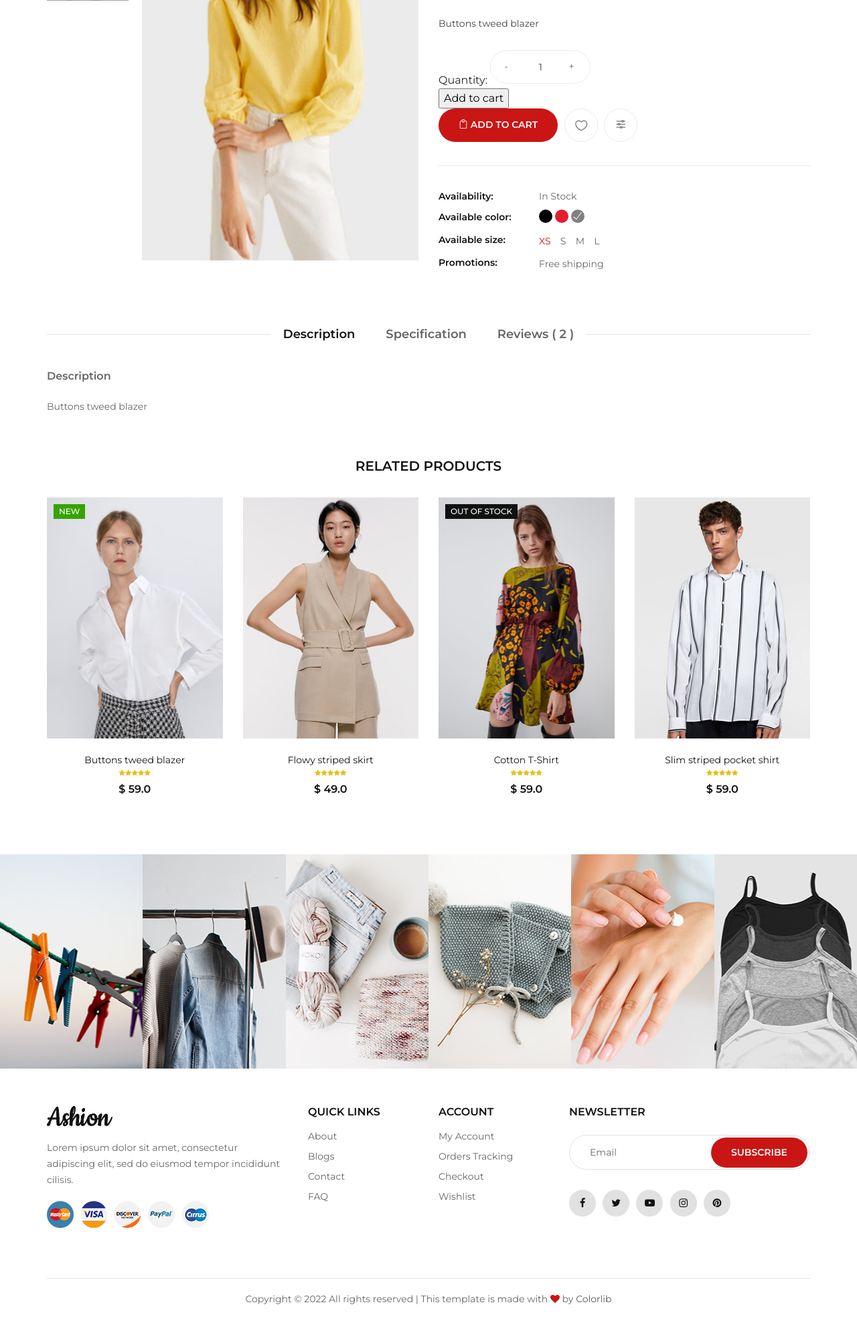
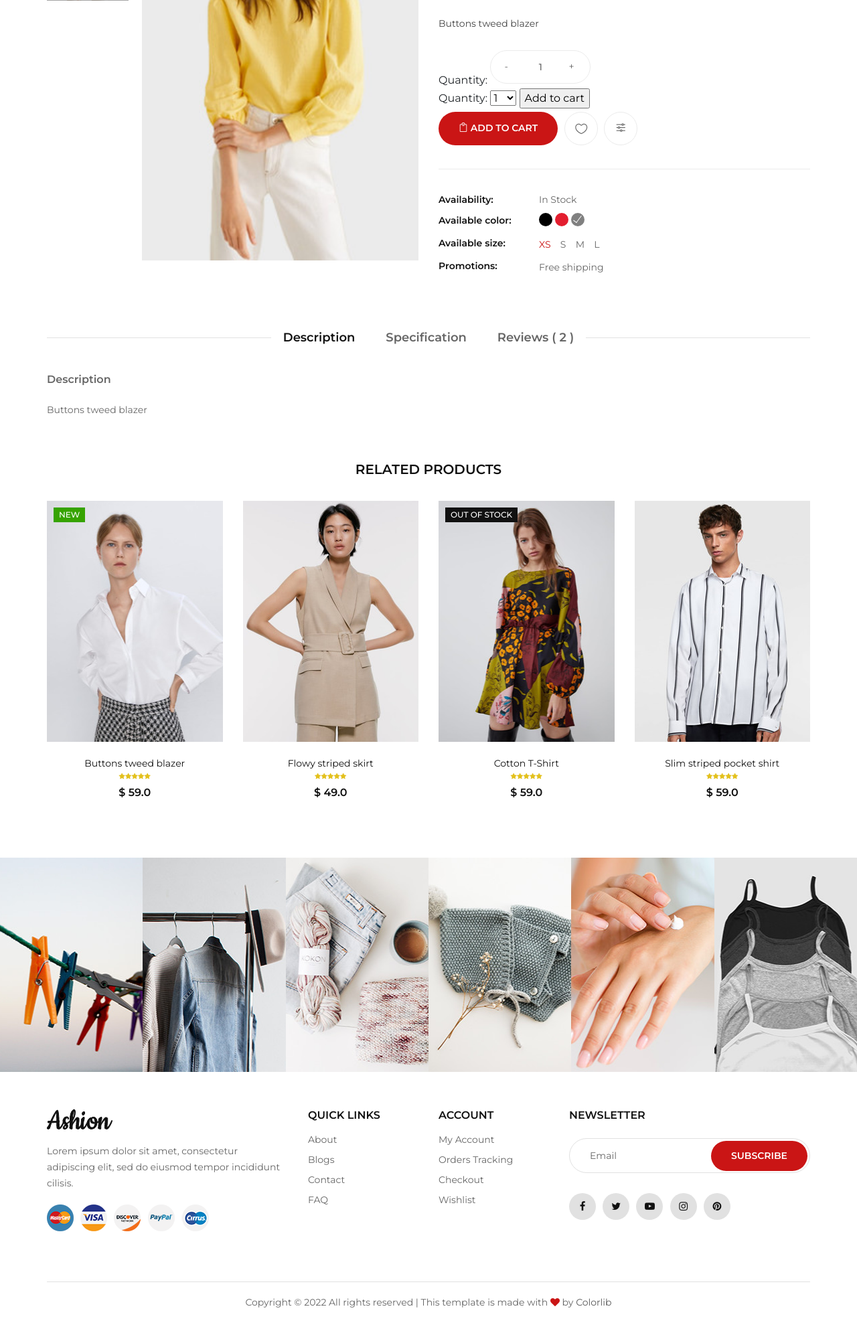
Before and after one commit to yura-seredyuk/web11_ashion_shop, a Django app: page /product-details/5 in a window 1280 px wide. Shown: the part 375-2357 px from the top of the page at 67% size. Before the commit the page ends 2323 px from the top, so only its background shows below. Run offline with Django 4.2, Linux system fonts and the light colour scheme; data comes from the database, SQL or seed files in the repository; both versions use the stored data as it was after the commit; some libraries are stand-ins or nearby versions.

Commit message:
fix: fix issue with displaiyng add_product_to_cart_form

```diff
--- a/cart/cart.py
+++ b/cart/cart.py
@@ -16,7 +16,7 @@ class Cart(object):
         print(product)
         product_id = str(product.id)
         if product_id not in self.cart:
-            self.cart[product_id] = {'quantity': quantity,
+            self.cart[product_id] = {'quantity': 0,
                                     'price': str(product.price)}
         if update_quantity:
             self.cart[product_id]['quantity'] = quantity
--- a/cart/forms.py
+++ b/cart/forms.py
@@ -4,9 +4,8 @@ from django import forms
 PRODUCT_QUANTITY_CHOICES = [(i, str(i)) for i in range(1, 11)]
 
 class CartAddProductForm(forms.Form):
-    # quantity = forms.TypedChoiceField(choices=PRODUCT_QUANTITY_CHOICES,
-    #                                     coerce=int)
-    quantity = forms.CharField()
+    quantity = forms.TypedChoiceField(
+        choices=PRODUCT_QUANTITY_CHOICES, coerce=int)
 
     update = forms.BooleanField(required=False, initial=False,
                                 widget=forms.HiddenInput)
--- a/shop/views.py
+++ b/shop/views.py
@@ -1,5 +1,6 @@
 from django.shortcuts import render, get_object_or_404
 from cart.cart import Cart
+from cart.forms import CartAddProductForm
 from .models import Product, Brand, Tag, Category, Colors
 from django.conf import settings
 
@@ -54,7 +55,7 @@ def shop(request, tag_slug=None, category_slug=None):
     else:
         min_price = max_price = 0
 
-
+    cart_product_form = CartAddProductForm()
 
     return render(request, 'pages/shop.html', {'products': products,
                                                 'tags':tags,
@@ -64,14 +65,19 @@ def shop(request, tag_slug=None, category_slug=None):
                                                 'min_price': int(min_price),
                                                 'max_price': int(max_price),
                                                 'available_colors':available_colors,
-                                                'selected_colors': selected_colors})
+                                                'selected_colors': selected_colors,
+                                                'cart_product_form':cart_product_form,
+                                                'cart': shop_cart(request)})
 
 def product_details(request, pk):
     product = get_object_or_404(Product,pk = pk)
     colors = product.colors.all()
     print(colors)
+    cart_product_form = CartAddProductForm()
     return render(request, 'pages/product-details.html', {'product': product,
-                                                          'colors': colors})
+                                                          'colors': colors,
+                                                          'cart_product_form':cart_product_form,
+                                                          'cart': shop_cart(request)})
 
 def shop_cart(request):
     cart = request.session.get(settings.CART_SESSION_ID)
--- a/templates/pages/product-details.html
+++ b/templates/pages/product-details.html
@@ -74,8 +74,8 @@
                                 </div>
                             </div>
                             <form action="{% url 'cart:cart_add' product_id=product.id %}" method="post">
+                                {% csrf_token %}
                                 {{ cart_product_form }}
-                                {% csrf_token %}
                                 <input type="submit" value="Add to cart">
                             </form>
                             <a href="#" class="cart-btn" disabled><span class="icon_bag_alt"></span> Add to cart</a>
```
Also changed, not shown: cart/views.py (+4 -4 lines), db.sqlite3.
